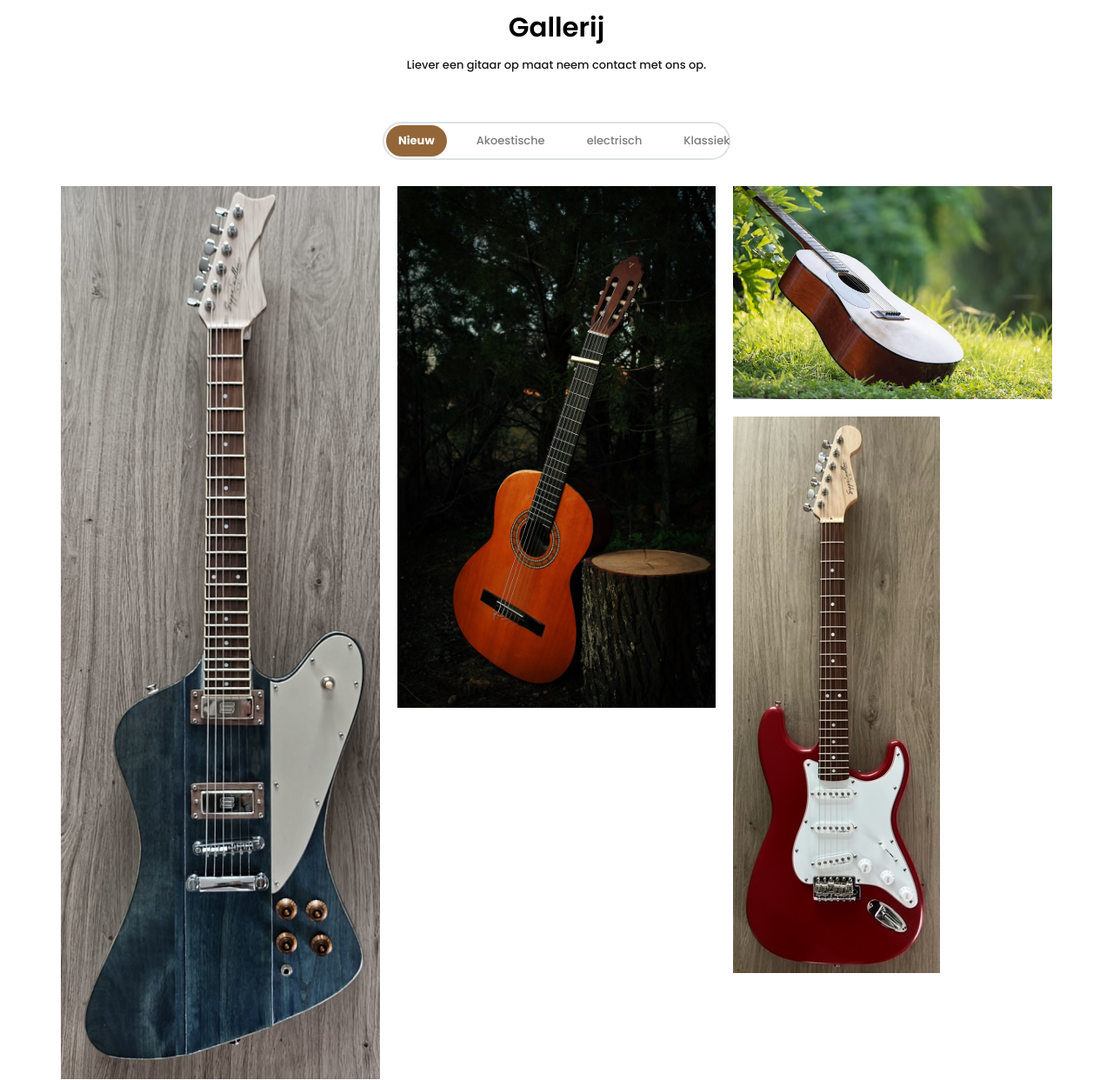
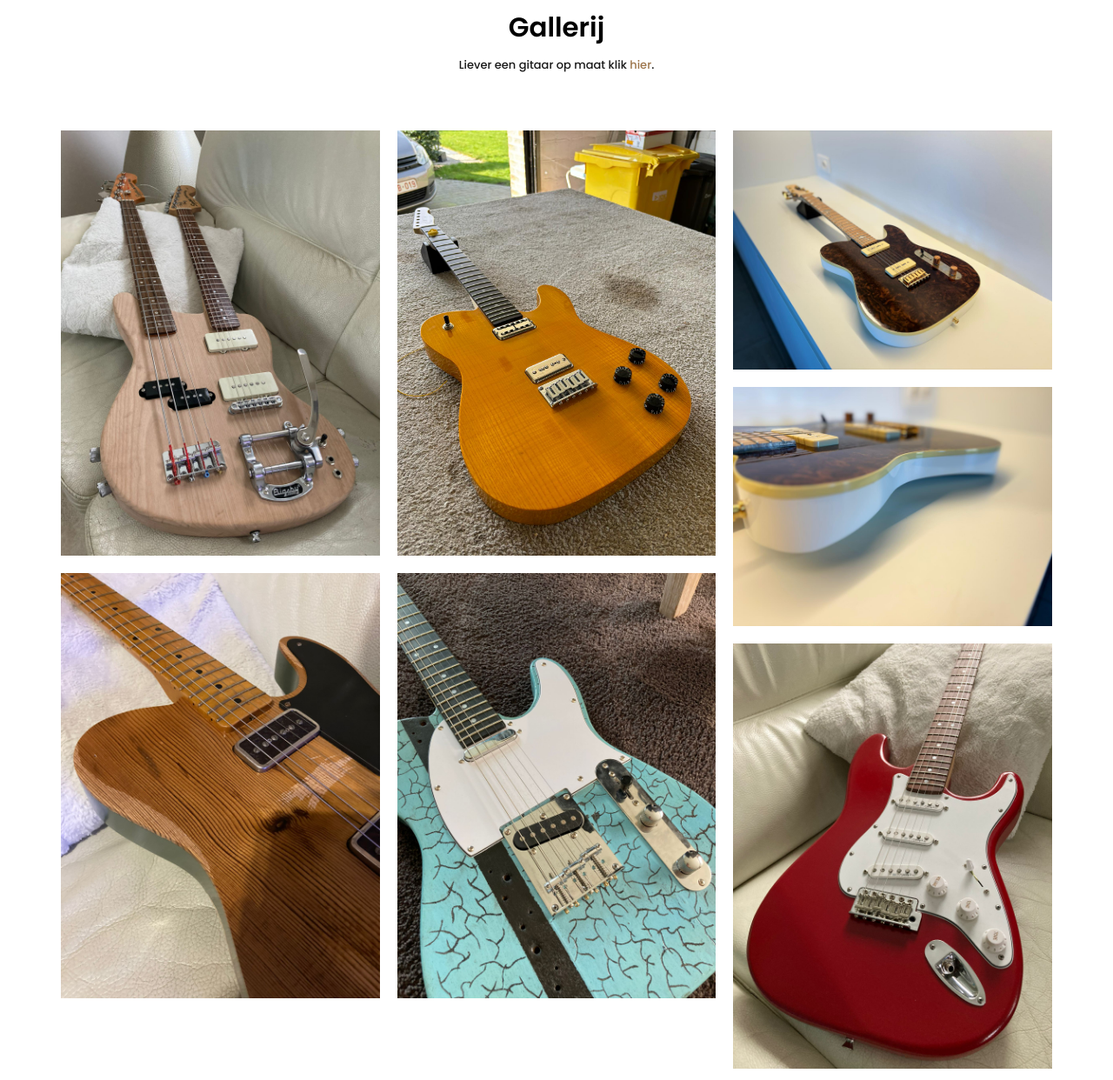
Before and after one commit to bootjesas/seppe, a website: page index.html in a window 1280 px wide. Shown: the part 2122-3364 px from the top of the page at 87% size. Drawn offline with Linux system fonts and the light colour scheme.

Commit message:
gallerij toegevoegd

```diff
--- a/index.html
+++ b/index.html
@@ -146,95 +146,95 @@
     <section id="portfolio" class="section portfolio-section">
         <div class="container">
             <h6 class="section-title text-center">Gallerij</h6>
-            <h6 class="section-subtitle mb-5 text-center">Liever een gitaar op maat neem contact met ons op. </h6>
-            <div class="filters">
-                <a href="#" data-filter=".new" class="active">
-                    Nieuw
-                </a>
-                <a href="#" data-filter=".advertising">
-                    Akoestische
-                </a>
-                <a href="#" data-filter=".branding">
-                    electrisch
-                </a>
-                <a href="#" data-filter=".web">
-                    Klassiek
-                </a>
-            </div>
+            <h6 class="section-subtitle mb-5 text-center">Liever een gitaar op maat klik <a href="./aanbod.html">hier</a>. </h6>
+
             <div class="portfolio-container">
                 <div class="col-md-6 col-lg-4 web new">
                     <div class="portfolio-item">
-                        <img src="/public_html/assets/imgs/gitaar 1.jpeg" class="img-fluid" alt="Download free bootstrap 4 admin dashboard, free boootstrap 4 templates">
+                        <img src="/public_html/assets/imgs/schermen14.jpeg" class="img-fluid" alt="Download free bootstrap 4 admin dashboard, free boootstrap 4 templates">
                         <div class="content-holder">
-                            <a class="img-popup" href="/public_html/assets/imgs/gitaar2"></a>
+                            <a class="img-popup" href="/public_html/assets/imgs/schermen14.jpeg"></a>
                             <div class="text-holder">
-                                <h6 class="title">klasiek</h6>
-                                <p class="subtitle">met mooie ronde hoeken</p>
+                                <h6 class="title">speciaal</h6>
+                                <p class="subtitle">dubble hals</p>
                             </div>
                         </div>
                     </div>
                 </div>
                 <div class="col-md-6 col-lg-4 web new">
                     <div class="portfolio-item">
-                        <img src="/public_html/assets/imgs/klassiek.jpeg" class="img-fluid" alt="Download free bootstrap 4 admin dashboard, free boootstrap 4 templates">
+                        <img src="/public_html/assets/imgs/galerij1.jpeg" class="img-fluid" alt="Download free bootstrap 4 admin dashboard, free boootstrap 4 templates">
                         <div class="content-holder">
-                            <a class="img-popup" href="/public_html/assets/imgs/klassiek.jpeg"></a>
+                            <a class="img-popup" href="/public_html/assets/imgs/galerij1.jpeg"></a>
                             <div class="text-holder">
                                 <h6 class="title">klasiek</h6>
-                                <p class="subtitle">met mooie ronde hoeken</p>
+                                <p class="subtitle">met mooie ronde vormen</p>
                             </div>
                         </div>
                     </div>
                 </div>
-                <div class="col-md-6 col-lg-4 advertising new">
+                <div class="col-md-6 col-lg-4 web new">
                     <div class="portfolio-item">
-                        <img src="/public_html/assets/imgs/akoestische.avif" class="img-fluid" alt="Download free bootstrap 4 admin dashboard, free boootstrap 4 templates">
+                        <img src="/public_html/assets/imgs/galerij2.jpeg" class="img-fluid" alt="Download free bootstrap 4 admin dashboard, free boootstrap 4 templates">
                         <div class="content-holder">
-                            <a class="img-popup" href="/public_html/assets/imgs/akoestische.avif"></a>
+                            <a class="img-popup" href="/public_html/assets/imgs/galerij2.jpeg"></a>
                             <div class="text-holder">
-                                <h6 class="title">Akoestische</h6>
-                                <p class="subtitle">volle klanken </p>
+                                <h6 class="title">elegant</h6>
+                                <p class="subtitle">met zachte textuur</p>
                             </div>
                         </div>
                     </div>
                 </div>
-                <div class="col-md-6 col-lg-4 web">
+                <div class="col-md-6 col-lg-4 web new">
                     <div class="portfolio-item">
-                        <img src="/public_html/assets/imgs/gitaar 2.jpeg" class="img-fluid" alt="Download free bootstrap 4 admin dashboard, free boootstrap 4 templates">
+                        <img src="/public_html/assets/imgs/galerij3.jpeg" class="img-fluid" alt="Download free bootstrap 4 admin dashboard, free boootstrap 4 templates">
                         <div class="content-holder">
-                            <a class="img-popup" href="/public_html/assets/imgs/gitaar 2.jpeg"></a>
+                            <a class="img-popup" href="/public_html/assets/imgs/galerij3.jpeg"></a>
                             <div class="text-holder">
-                                <h6 class="title">klasiek</h6>
-                                <p class="subtitle">Volle klanken</p>
+                                <h6 class="title">elegant</h6>
+                                <p class="subtitle">met mooie zachte ronde vormen</p>
                             </div>
                         </div>
                     </div>
                 </div>
 
-                <div class="col-md-6 col-lg-4 advertising">
+                <div class="col-md-6 col-lg-4 web new">
                     <div class="portfolio-item">
-                        <img src="/public_html/assets/imgs/gitaar 3.jpeg" class="img-fluid" alt="Download free bootstrap 4 admin dashboard, free boootstrap 4 templates">
+                        <img src="/public_html/assets/imgs/galerij5.jpeg" class="img-fluid" alt="Download free bootstrap 4 admin dashboard, free boootstrap 4 templates">
                         <div class="content-holder">
-                            <a class="img-popup" href="/public_html/assets/imgs/gitaar 3.jpeg"></a>
+                            <a class="img-popup" href="/public_html/assets/imgs/galerij5.jpeg"></a>
                             <div class="text-holder">
-                                <h6 class="title">akoestische</h6>
-                                <p class="subtitle">volle klanken</p>
+                                <h6 class="title">klasiek</h6>
+                                <p class="subtitle">met orgineel hout textuur</p>
                             </div>
                         </div>
                     </div>
                 </div>
-                <div class="col-md-6 col-lg-4 branding new">
+                <div class="col-md-6 col-lg-4 web new">
                     <div class="portfolio-item">
-                        <img src="/public_html/assets/imgs/gitaar 4.jpeg" class="img-fluid" alt="Download free bootstrap 4 admin dashboard, free boootstrap 4 templates">
+                        <img src="/public_html/assets/imgs/galerij6.jpeg" class="img-fluid" alt="Download free bootstrap 4 admin dashboard, free boootstrap 4 templates">
                         <div class="content-holder">
-                            <a class="img-popup" href="/public_html/assets/imgs/gitaar 4.jpeg"></a>
+                            <a class="img-popup" href="/public_html/assets/imgs/galerij6.jpeg"></a>
                             <div class="text-holder">
-                                <h6 class="title">electrisch</h6>
-                                <p class="subtitle">De bass tot bij je thuis</p>
+                                <h6 class="title">modern</h6>
+                                <p class="subtitle">met speciale print in gelaserd</p>
                             </div>
                         </div>
                     </div>
                 </div>
+                <div class="col-md-6 col-lg-4 web new">
+                    <div class="portfolio-item">
+                        <img src="/public_html/assets/imgs/galerij7.jpeg" class="img-fluid" alt="Download free bootstrap 4 admin dashboard, free boootstrap 4 templates">
+                        <div class="content-holder">
+                            <a class="img-popup" href="/public_html/assets/imgs/galerij7.jpeg"></a>
+                            <div class="text-holder">
+                                <h6 class="title">rock</h6>
+                                <p class="subtitle">met mooie zachte ronde vormen</p>
+                            </div>
+                        </div>
+                    </div>
+                </div>
+
 
                         </div>
                     </div>
```
Also changed, not shown: public_html/assets/css/leadmark.css, public_html/assets/imgs/galerij1.jpeg (added), public_html/assets/imgs/galerij2.jpeg (added), public_html/assets/imgs/galerij3.jpeg (added), public_html/assets/imgs/galerij4.jpeg (added), public_html/assets/imgs/galerij5.jpeg (added), public_html/assets/imgs/galerij6.jpeg (added), public_html/assets/imgs/galerij7.jpeg (added).
